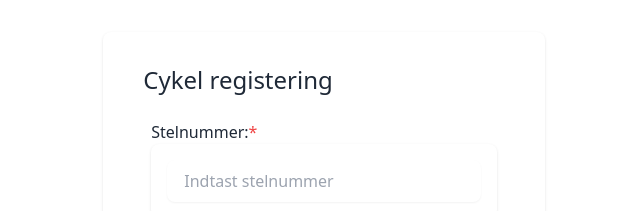
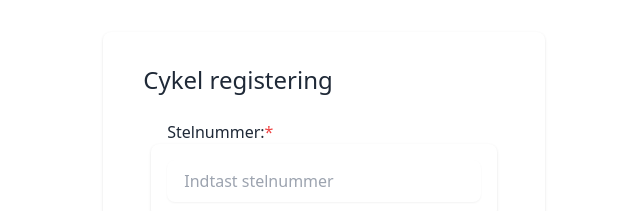
Before and after one commit to Mihusu/myBicycle, a React (Vite) app in the folder site/: page /bicycleregistration in a window 1280 px wide. Shown: the top 211 px of the page, without its empty margins (316-956 px from the left). Built offline with nearby package versions, Linux system fonts and the light colour scheme.

Commit message:
px-4 for stelnummer

```diff
--- a/site/src/pages/BikeRegistration.jsx
+++ b/site/src/pages/BikeRegistration.jsx
@@ -15,7 +15,7 @@ const BikeRegistration = () => {
           <form action="#">
             <div className="space-y-2">
               <div>
-                <label className="mb-2">
+                <label className="px-4 mb-2">
                   Stelnummer:
                   <span className="text-red-500 required-dot">*</span>
                 </label>
```
